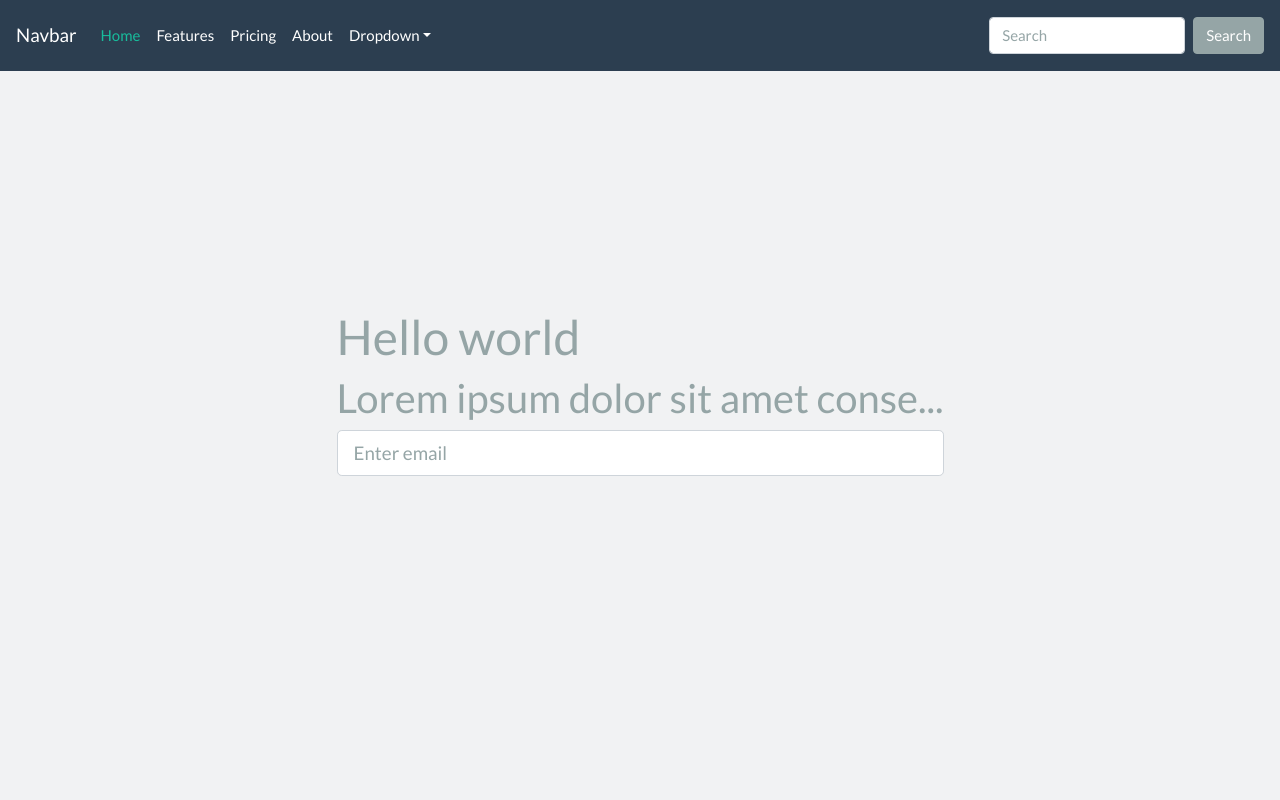
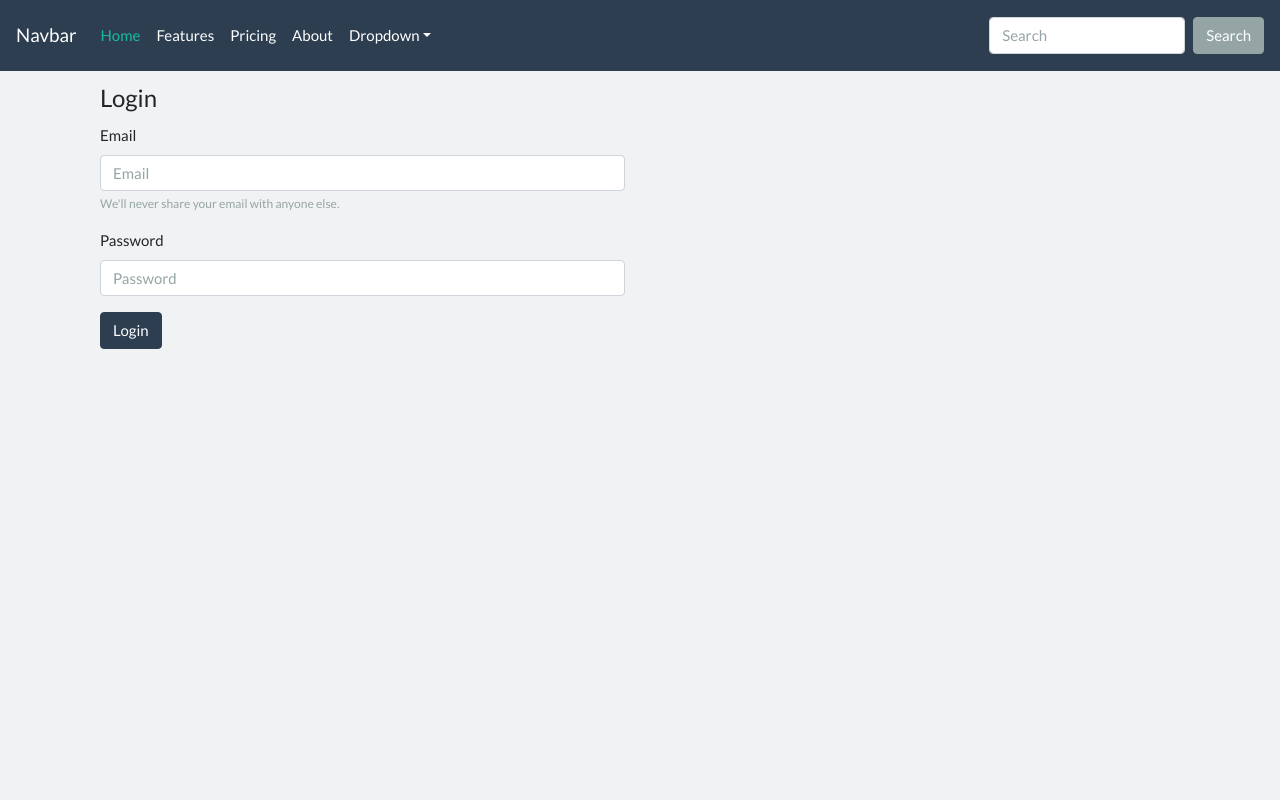
Before and after one commit to sarahatlane/momoo, an Angular app: page /login in a window 1280 px wide. Before the commit this address led to /home. Shown: the top 800 px of the page. Built offline with nearby package versions, Linux system fonts and the light colour scheme.

Commit message:
../working on register and login

```diff
--- a/src/app/app-routing.module.ts
+++ b/src/app/app-routing.module.ts
@@ -2,12 +2,14 @@ import { NgModule } from '@angular/core';
 import { Routes, RouterModule } from '@angular/router';
 import { HomeComponent } from './pages/home/home.component';
 import { RegisterComponent } from './components/register/register.component';
+import { LoginComponent } from './components/login/login.component';
 
 
 const routes: Routes = [
   { path: 'home', component: HomeComponent },
   { path: 'register', component: RegisterComponent },
-  { path: '**', redirectTo: 'home', pathMatch: 'full' }
+  { path: 'login', component: LoginComponent },
+ // { path: '**', redirectTo: 'home', pathMatch: 'full' }
 ];
 
 @NgModule({
--- a/src/app/app.module.ts
+++ b/src/app/app.module.ts
@@ -8,6 +8,7 @@ import { HomeComponent } from './pages/home/home.component';
 import { FilterComponent } from './components/filter/filter.component';
 import { JobComponent } from './components/job/job.component';
 import { RegisterComponent } from './components/register/register.component';
+import { LoginComponent } from './components/login/login.component';
 
 
 @NgModule({
@@ -18,6 +19,7 @@ import { RegisterComponent } from './components/register/register.component';
     FilterComponent,
     JobComponent,
     RegisterComponent,
+    LoginComponent,
 
   ],
   imports: [
--- /dev/null
+++ b/src/app/components/login/login.component.html
@@ -0,0 +1,44 @@
+<!-- register -->
+<div class="register">
+    <div class="container">
+
+
+        <!-- register form -->
+        <div class="col-md-6">
+          <!-- form -->
+          <form>
+            <fieldset>
+              <legend>Login</legend>
+
+              <div class="form-group">
+                <label for="exampleInputPassword1">Email</label>
+                <input
+                  type="password"
+                  class="form-control"
+                  id="exampleInputPassword1"
+                  placeholder="Email"
+                />
+                <small id="emailHelp" class="form-text text-muted"
+                  >We'll never share your email with anyone else.</small
+                >
+              </div>
+              <div class="form-group">
+                <label for="exampleInputPassword1">Password</label>
+                <input
+                  type="password"
+                  class="form-control"
+                  id="exampleInputPassword1"
+                  placeholder="Password"
+                />
+              </div>
+
+              <button type="submit" class="btn btn-primary">Login</button>
+            </fieldset>
+          </form>
+          <!--end form -->
+        </div>
+        <!-- register form -->
+      </div>
+
+  </div>
+  <!--end register -->
--- /dev/null
+++ b/src/app/components/login/login.component.ts
@@ -0,0 +1,15 @@
+import { Component, OnInit } from '@angular/core';
+
+@Component({
+  selector: 'app-login',
+  templateUrl: './login.component.html',
+  styleUrls: ['./login.component.scss']
+})
+export class LoginComponent implements OnInit {
+
+  constructor() { }
+
+  ngOnInit(): void {
+  }
+
+}
--- a/src/app/components/register/register.component.html
+++ b/src/app/components/register/register.component.html
@@ -2,11 +2,13 @@
 <div class="register">
   <div class="container">
     <div class="row">
-            <div class="col-md" >
+      <div class="col-md">
         <h1>sara</h1>
+        <!-- <div class="content"> ... </div> -->
       </div>
-<!--  -->
-            <div class="col-md-6" style="margin-top: 60px;" >
+
+      <!-- register form -->
+      <div class="col-md-6">
         <!-- form -->
         <form>
           <fieldset>
@@ -14,34 +16,52 @@
 
             <div class="form-group">
               <label for="exampleInputEmail1">First Name</label>
-                        <input type="email" class="form-control" id="exampleInputEmail1" aria-describedby="emailHelp" placeholder="Enter First Name">
-
+              <input
+                type="email"
+                class="form-control"
+                id="exampleInputEmail1"
+                aria-describedby="emailHelp"
+                placeholder="Enter First Name"
+              />
             </div>
             <div class="form-group">
               <label for="exampleInputPassword1">Last Name</label>
-                        <input type="password" class="form-control" id="exampleInputPassword1" placeholder="Last Name">
+              <input
+                type="password"
+                class="form-control"
+                id="exampleInputPassword1"
+                placeholder="Last Name"
+              />
             </div>
             <div class="form-group">
               <label for="exampleInputPassword1">Email</label>
-                        <input type="password" class="form-control" id="exampleInputPassword1" placeholder="Email">
-                        <small id="emailHelp" class="form-text text-muted">We'll never share your email with anyone else.</small>
+              <input
+                type="password"
+                class="form-control"
+                id="exampleInputPassword1"
+                placeholder="Email"
+              />
+              <small id="emailHelp" class="form-text text-muted"
+                >We'll never share your email with anyone else.</small
+              >
             </div>
             <div class="form-group">
               <label for="exampleInputPassword1">Password</label>
-                        <input type="password" class="form-control" id="exampleInputPassword1" placeholder="Password">
+              <input
+                type="password"
+                class="form-control"
+                id="exampleInputPassword1"
+                placeholder="Password"
+              />
             </div>
-
-
-
-
 
             <button type="submit" class="btn btn-primary">Register</button>
           </fieldset>
         </form>
         <!--end form -->
       </div>
+      <!-- register form -->
     </div>
   </div>
-
 </div>
 <!--end register -->
--- a/src/app/components/register/register.component.scss
+++ b/src/app/components/register/register.component.scss
@@ -0,0 +1,29 @@
+// register form
+.col-md-6{
+    margin-top: 60px;
+    // display: flex;
+    // flex-direction: column;
+    // justify-content: center;
+    align-items: center;
+    // background: #ffffff;
+}
+
+.col-md{
+    margin-top: 60px;
+}
+
+// .col-md-5{
+//     position: absolute;
+//     top: 0;
+//     // right: 0;
+//     left: 0;
+//     bottom: 0;
+//     background-image: linear-gradient(80deg, #654ea3, #eaafc8);
+//     transform: skewY(-8deg);
+// }
+
+// .content {
+	// max-width: 50em;
+    // margin: 0 auto;
+    // position: relative;
+// }
```
Also changed, not shown: src/app/components/login/login.component.scss (added), 1 other file (tests, documents, lock files or other folders). Lines whose indentation alone changed are shown as unchanged.
